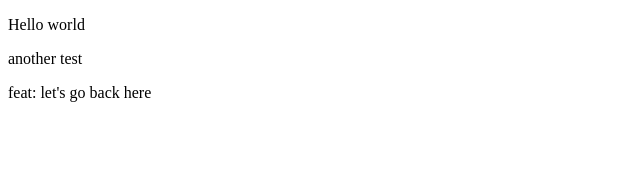
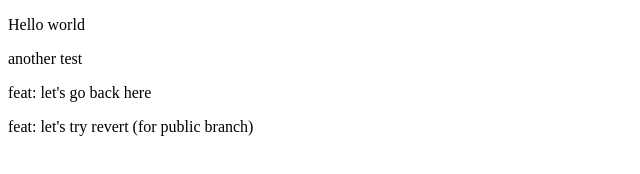
Before and after one commit to vDescent/test-checkout, a plain HTML site: page index.html in a window 1280 px wide. Shown: the whole page, without its empty margins (0-640 px from the left). Drawn offline with Linux system fonts and the light colour scheme.

Commit message:
feat: let's try revert (for public branch)

```diff
--- a/index.html
+++ b/index.html
@@ -9,5 +9,6 @@
     <p>Hello world</p>
     <p>another test</p>
     <p>feat: let's go back here</p>
+    <p>feat: let's try revert (for public branch)</p>
 </body>
 </html>
```
